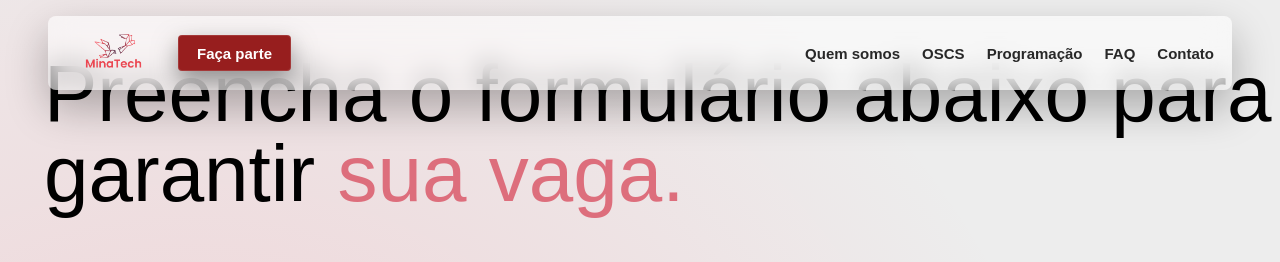
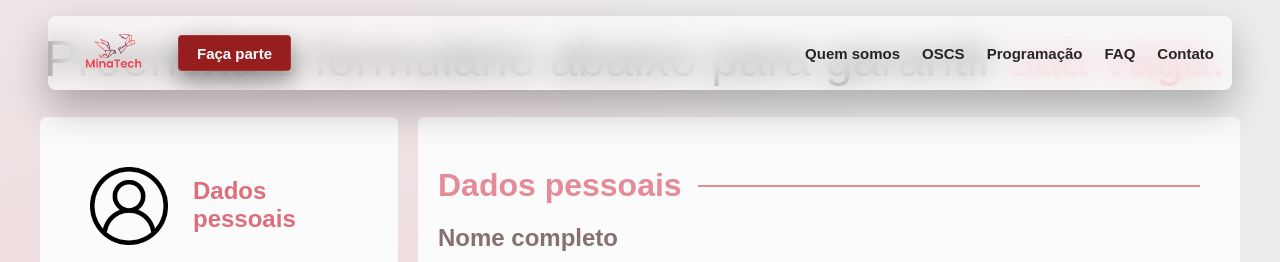
Before and after one commit to Cadu-f12/mina-tech-project, a React (Vite) app: page /inscricao in a window 1280 px wide. Shown: the top 262 px of the page. Built offline with nearby package versions, Linux system fonts and the light colour scheme; no server answers; a small style sheet from the web is missing; a web font is replaced by a local one.

Commit message:
added changes

```diff
--- a/src/components/FAQ/Accordion.css
+++ b/src/components/FAQ/Accordion.css
@@ -27,7 +27,7 @@
   border-width: 0px;
   margin-left: 30px;
   margin-right: 30px;
-  margin-top: 20px;
+  /* margin-top: 20px; */
   margin-bottom: 20px;
   display: flex;
   flex-direction: column;
@@ -69,9 +69,15 @@
 }
 
 @media (max-width: 874px) {
+  /* .img-accordion {
+    display: none;
+  } */
+
   .img-accordion {
-    display: none;
+    width: 100px;
+    height: 100px;
   }
+
   .content-accordion {
     text-align: start;
     font-weight: 400;
--- a/src/components/FAQ/Title.css
+++ b/src/components/FAQ/Title.css
@@ -4,7 +4,7 @@
 }
 
 .title {
-  font-size: 80px;
+  font-size: 50px;
   line-height: 100%;
   font-weight: 400;
 }
```
